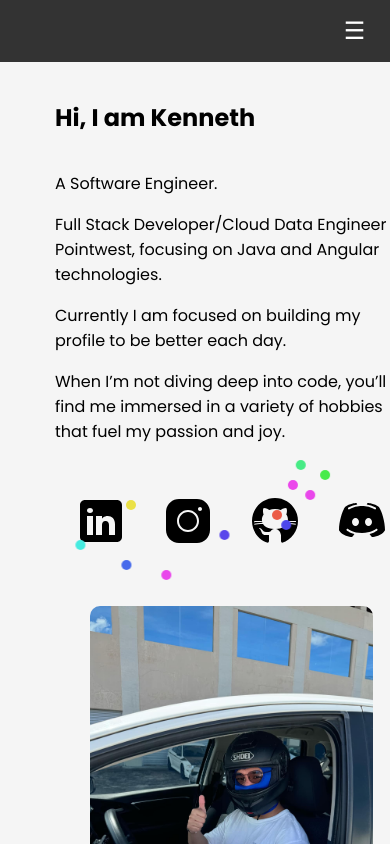
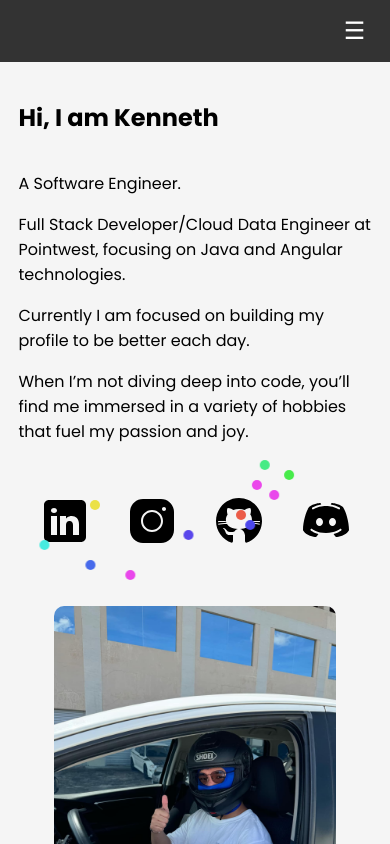
Before and after one commit to kevrom0215/profile, a React (Create React App) app in the folder my-app/: page /#/ in a window 390 px wide. Shown: the top 844 px of the page. Built offline with nearby package versions, Linux system fonts and the light colour scheme.

Commit message:
fixed responsive div

```diff
--- a/my-app/src/pages/AboutMe/AboutMe.css
+++ b/my-app/src/pages/AboutMe/AboutMe.css
@@ -28,7 +28,13 @@
 /* Media query for responsive behavior */
 @media (max-width: 1000px) {
   .grid-container {
-    grid-template-columns: 1fr; /* Stack items in 1 column */
+    grid-template-columns: 1fr;
+    justify-content: center;
+    align-items: center; /* Stack items in 1 column */
+  }
+  .grid-item{
+    justify-content: center;
+    align-items: center;
   }
 }
 
```
